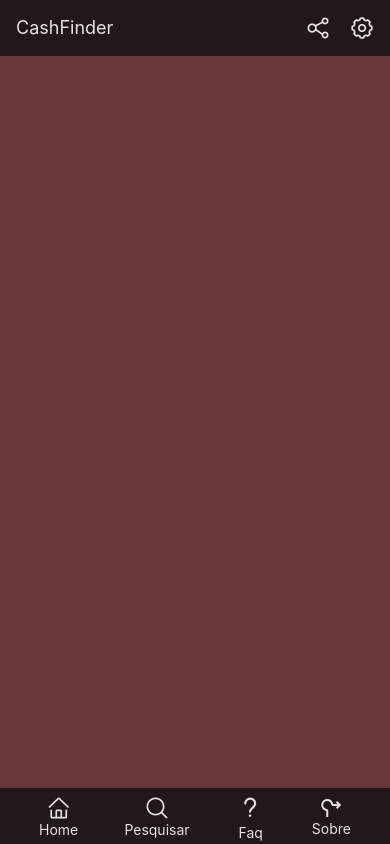
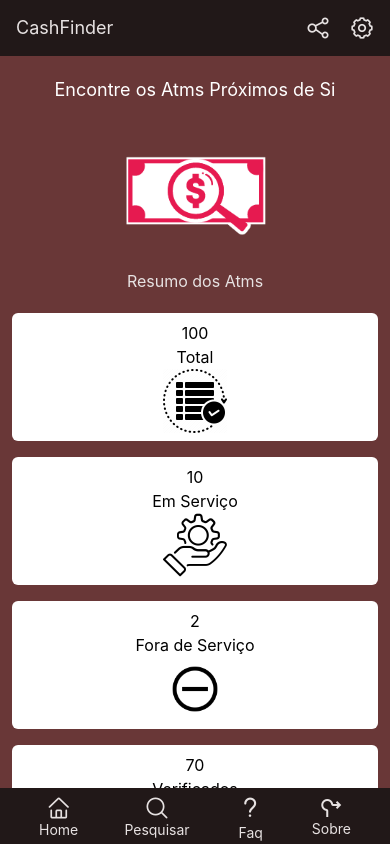
Before and after one commit to helton-evambi/cash-finder-native, a React Native app: screen /Home in a window 390 px wide. Built offline with nearby package versions, Linux system fonts and the light colour scheme.

Commit message:
create home card component

```diff
--- /dev/null
+++ b/components/HomeCard.js
@@ -0,0 +1,18 @@
+import { Image, Text, View } from 'react-native'
+
+const images = {
+  total: require('../assets/total.png'),
+  servico: require('../assets/servico.png'),
+  fora_de_servico: require('../assets/fora_de_servico.png'),
+  verificado: require('../assets/verified.png'),
+}
+
+export default function HomeCard({ name, total, image }) {
+  return (
+    <View className="bg-white w-full rounded-md p-2 my-2 flex items-center">
+      <Text className="text-base">{total}</Text>
+      <Text className="text-base">{name}</Text>
+      <Image source={images[image]} className="w-16 h-16" />
+    </View>
+  )
+}
--- a/screens/HomeScreen.js
+++ b/screens/HomeScreen.js
@@ -1,13 +1,34 @@
-import { ScrollView, StatusBar, Text, View } from 'react-native'
+import { Image, ScrollView, StatusBar, Text, View } from 'react-native'
 import Header from '../components/Header'
 import Menu from '../components/Menu'
 import { SafeAreaView } from 'react-native-safe-area-context'
+import HomeCard from '../components/HomeCard'
 
 export default function HomeScreen() {
   return (
-    <SafeAreaView className="flex-1 items-center justify-center bg-[#693737]">
+    <SafeAreaView className="flex-1 justify-center bg-[#693737]">
       <Header />
-      <ScrollView className="flex-1"></ScrollView>
+      <ScrollView className="flex-1">
+        <View className="flex justify-center items-center px-3">
+          <Text className="text-lg text-white my-5">
+            Encontre os Atms Próximos de Si
+          </Text>
+          <View className="border-b border-white"></View>
+          <Image
+            source={require('../assets/cash_finder.png')}
+            className="w-36 h-28 my-4"
+          />
+          <Text className="text-[#E7E2E2] text-base mb-3">Resumo dos Atms</Text>
+          <HomeCard name={'Total'} total={'100'} image="total" />
+          <HomeCard name={'Em Serviço'} total={'10'} image="servico" />
+          <HomeCard
+            name={'Fora de Serviço'}
+            total={'2'}
+            image="fora_de_servico"
+          />
+          <HomeCard name={'Verificados'} total={'70'} image="verificado" />
+        </View>
+      </ScrollView>
       <Menu />
       <StatusBar
         backgroundColor="#211818"
```
